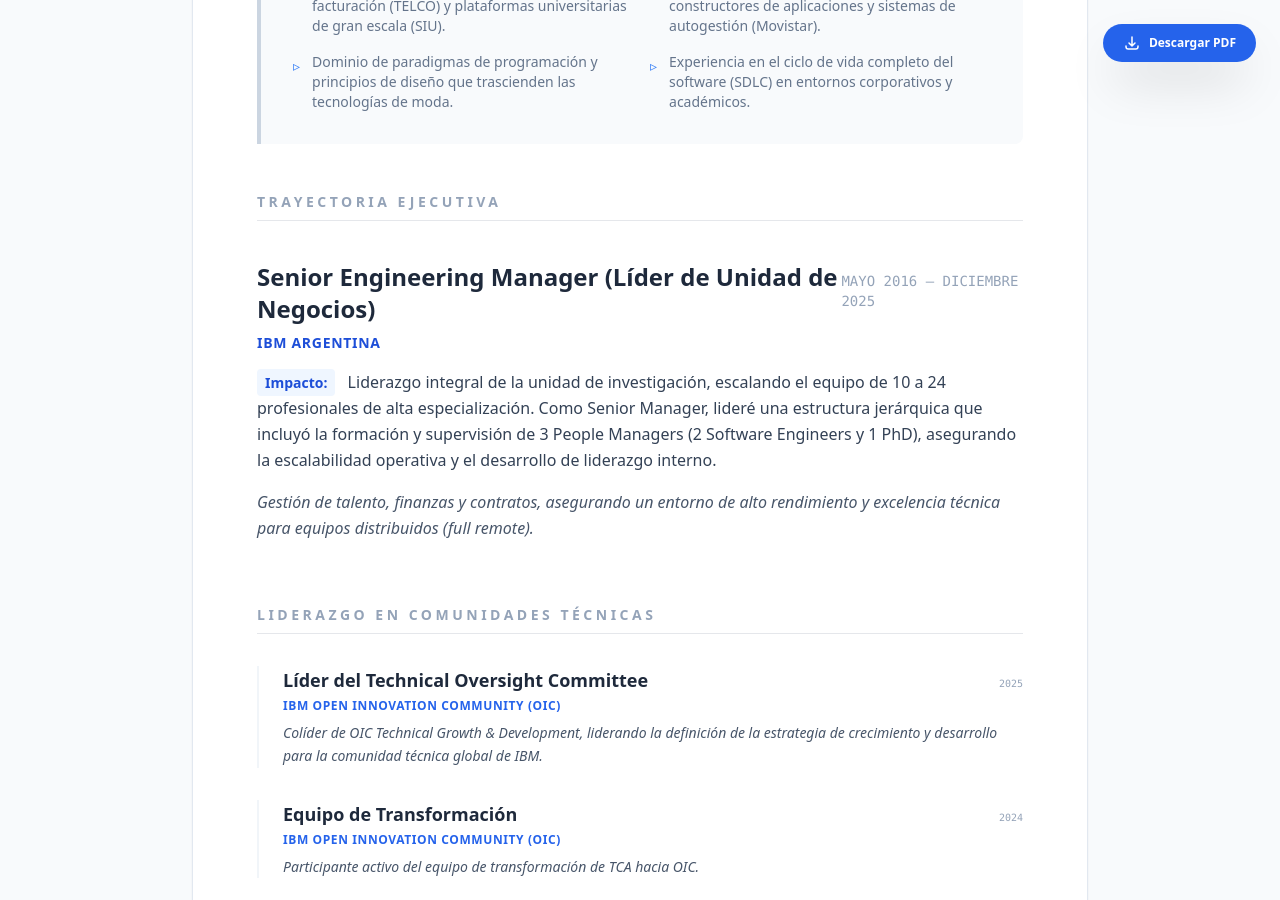
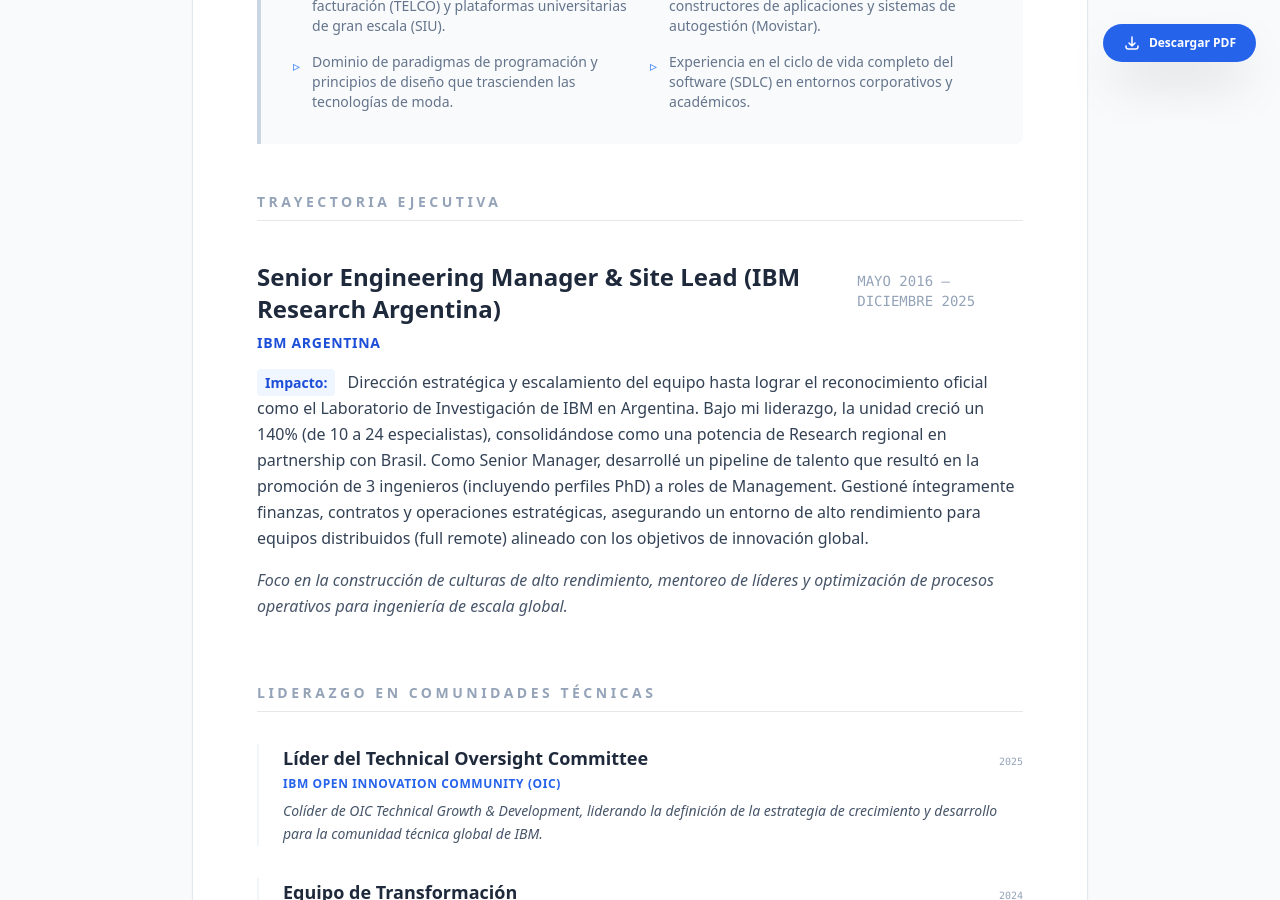
Before and after one commit to mclanza/mclanza.github.io, a Jekyll site: the page built from index.html, in a window 1280 px wide and 900 px high, scrolled down 906 px. Built offline with Jekyll 4.4.1, drawn with Linux system fonts in a browser that asks for light colours; nearby versions of some CDN libraries; some of the changed text lies outside the part shown.

Commit message:
feat: updated to make it more visible my focus on a leadership role

```diff
--- a/_data/cv.yml
+++ b/_data/cv.yml
@@ -46,8 +46,8 @@
     es: "Trayectoria Ejecutiva"
     en: "Executive Trajectory"
   role:
-    es: "Senior Engineering Manager (Líder de Unidad de Negocios)"
-    en: "Senior Engineering Manager (Business Unit Leader)"
+    es: "Senior Engineering Manager & Site Lead (IBM Research Argentina)"
+    en: "Senior Engineering Manager & Site Lead (IBM Research Argentina)"
   company: "IBM Argentina"
   period:
     es: "Mayo 2016 — Diciembre 2025"
@@ -56,11 +56,11 @@
     es: "Impacto:"
     en: "Impact:"
   impact:
-    es: "Liderazgo integral de la unidad de investigación, escalando el equipo de 10 a 24 profesionales de alta especialización. Como Senior Manager, lideré una estructura jerárquica que incluyó la formación y supervisión de 3 People Managers (2 Software Engineers y 1 PhD), asegurando la escalabilidad operativa y el desarrollo de liderazgo interno."
-    en: "Full leadership of the research unit, scaling the team from 10 to 24 highly specialized professionals. As a Senior Manager, I led a hierarchical structure that included mentoring and supervising 3 People Managers (2 Software Engineers and 1 PhD), ensuring operational scalability and internal leadership development."
+    es: "Dirección estratégica y escalamiento del equipo hasta lograr el reconocimiento oficial como el Laboratorio de Investigación de IBM en Argentina. Bajo mi liderazgo, la unidad creció un 140% (de 10 a 24 especialistas), consolidándose como una potencia de Research regional en partnership con Brasil. Como Senior Manager, desarrollé un pipeline de talento que resultó en la promoción de 3 ingenieros (incluyendo perfiles PhD) a roles de Management. Gestioné íntegramente finanzas, contratos y operaciones estratégicas, asegurando un entorno de alto rendimiento para equipos distribuidos (full remote) alineado con los objetivos de innovación global."
+    en: "Strategic direction and scaling of the team until achieving official recognition as IBM's Research Lab in Argentina. Under my leadership, the unit grew by 140% (from 10 to 24 specialists), establishing itself as a regional Research powerhouse in partnership with Brazil. As Senior Manager, I developed a talent pipeline that resulted in the promotion of 3 engineers (including PhD profiles) to Management roles. I fully managed finance, contracts, and strategic operations, ensuring a high-performance environment for distributed teams (full remote) aligned with global innovation objectives."
   details:
-    es: "Gestión de talento, finanzas y contratos, asegurando un entorno de alto rendimiento y excelencia técnica para equipos distribuidos (full remote)."
-    en: "Talent management, finance, and contracts, ensuring a high-performance environment and technical excellence for distributed teams (full remote)."
+    es: "Foco en la construcción de culturas de alto rendimiento, mentoreo de líderes y optimización de procesos operativos para ingeniería de escala global."
+    en: "Focus on building high-performance cultures, mentoring leaders, and optimizing operational processes for global-scale engineering."
 
 # Technical Innovation & Hands-on Contributions
 technical_innovation:
@@ -174,23 +174,23 @@
     es: "Áreas de Expertise"
     en: "Core Expertise"
   es:
-    - "Gestión de Ingeniería y Mentoría"
-    - "Formación de Equipos de Alto Rendimiento"
+    - "Diseño Organizacional y Escalamiento"
+    - "Planificación Estratégica y Gestión de Recursos"
+    - "Adopción Estratégica de Tecnología"
+    - "Construcción de Equipos de Alto Rendimiento"
     - "Cultura de Ingeniería y Mejores Prácticas"
-    - "Adopción Estratégica de Tecnología"
     - "Desarrollo de Talento y Coaching"
+    - "Gestión de Ingeniería y Mentoreo"
     - "SDLC y Fundamentos de Ingeniería"
-    - "Diseño Organizacional y Escalamiento"
-    - "Planeamiento Estratégico"
   en:
-    - "Engineering Management & Mentorship"
+    - "Organizational Design & Scaling"
+    - "Strategic Planning & Resource Management"
+    - "Strategic Technology Adoption"
     - "High-Performance Team Building"
     - "Engineering Culture & Best Practices"
-    - "Strategic Technology Adoption"
     - "Talent Development & Coaching"
+    - "Engineering Management & Mentorship"
     - "SDLC & Engineering Foundations"
-    - "Organizational Design & Scaling"
-    - "Strategic Planning & Resource Management"
 
 
 research:
```
